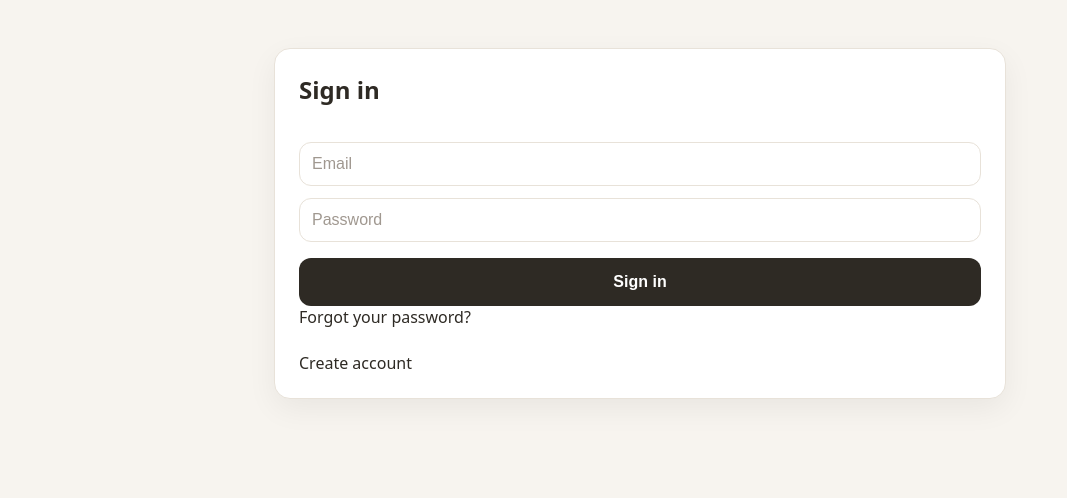
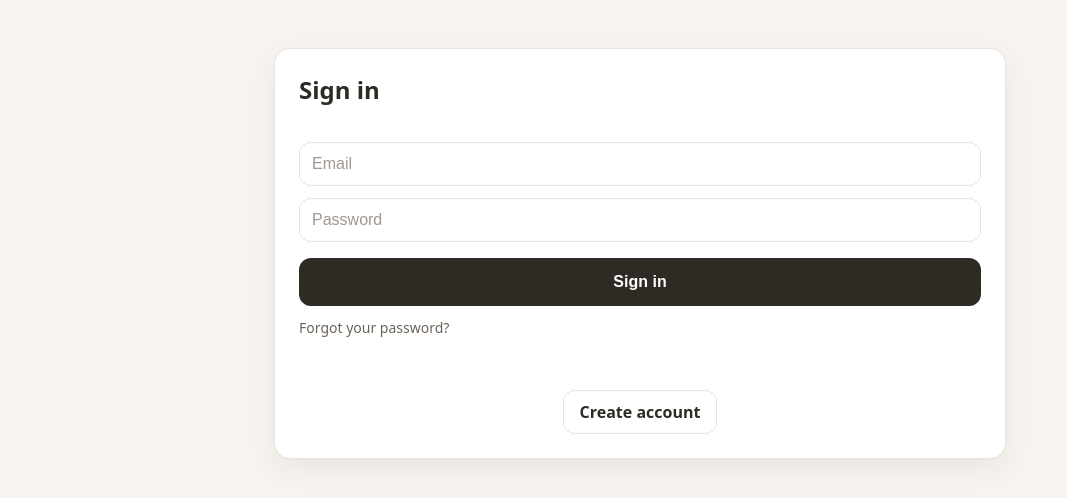
Before and after one commit to evalcaine/FMGang, a website: page frontend/login.html in a window 1280 px wide. Shown: the part 86-584 px from the top of the page, without its empty margins (0-1067 px from the left). Drawn offline with nearby package versions, Linux system fonts and the light colour scheme.

Commit message:
Update ios.css

```diff
--- a/frontend/css/ios.css
+++ b/frontend/css/ios.css
@@ -613,3 +613,57 @@ gap:12px;
 margin-top:0;
 margin-bottom:12px;
 }
+
+/*=============LINKS=============*/
+
+.link{
+cursor:pointer;
+text-decoration:none;
+}
+
+.link.subtle{
+color:var(--ink-soft);
+font-size:14px;
+}
+
+.link.strong{
+color:var(--ink);
+font-weight:600;
+}
+
+.link:hover{
+text-decoration:underline;
+}
+
+.link:active{
+opacity:.7;
+}
+
+.auth-actions{
+margin-top:10px;
+}
+
+.auth-switch{
+margin-top:18px;
+text-align:center;
+}
+
+.auth-switch .link.strong{
+display:inline-block;
+margin-top:10px;
+padding:10px 16px;
+border:1px solid var(--border);
+border-radius:var(--radius-sm);
+background:var(--surface);
+font-weight:600;
+cursor:pointer;
+transition:background .15s ease, transform .05s ease;
+}
+
+.auth-switch .link.strong:hover{
+background:var(--match-bg);
+}
+
+.auth-switch .link.strong:active{
+transform:scale(.98);
+}
```
